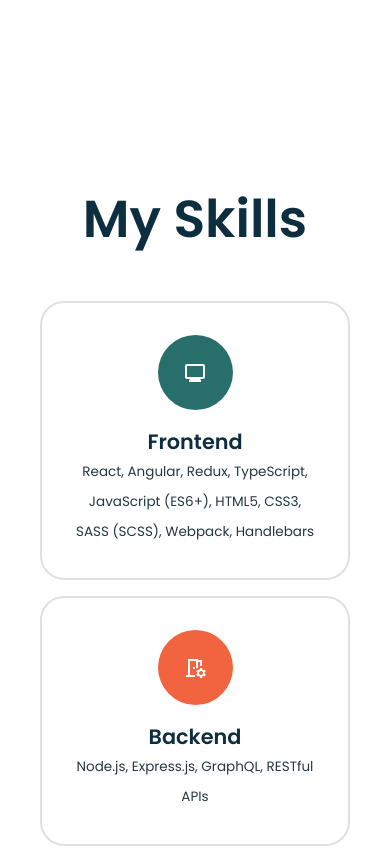
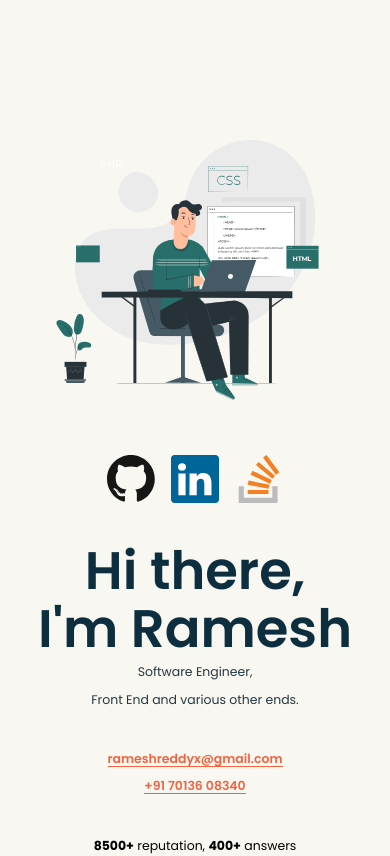
Before and after one commit to rameshx/rameshx.github.io, a React (Create React App) app: page / in a window 390 px wide. Shown: the top 856 px of the page. Built offline with nearby package versions, Linux system fonts and the light colour scheme.

Commit message:
add about section with styles, assets

```diff
--- a/src/App.js
+++ b/src/App.js
@@ -3,15 +3,19 @@
 import { Projects } from './projects/Projects';
 import { Footer } from './footer/Footer';
 import { Header } from './header/Header';
+import { About } from './about/About';
 import './App.scss';
 
 function App() {
   return (
     <>
       <Header />
-      <Skills />
-      <Experience />
-      <Projects />
+      <main>
+        <About />
+        <Skills />
+        <Experience />
+        <Projects />
+      </main>
       <Footer />
     </>
   );
--- /dev/null
+++ b/src/Constants.js
@@ -0,0 +1,6 @@
+export const EMAIL = 'rameshreddyx@gmail.com';
+export const MOBILE = '+91 70136 08340';
+export const WHATSAPP = 'https://wa.me/917013608340';
+export const LINKEDIN = 'https://www.linkedin.com/in/rameshreddyp/';
+export const STACK_OVERFLOW = 'https://stackoverflow.com/users/9765167/ramesh-reddy';
+export const GITHUB = 'https://github.com/rameshx';
--- /dev/null
+++ b/src/about/About.jsx
@@ -0,0 +1,67 @@
+import { GitHub } from '../assets/GitHub';
+import { LinkedIn } from '../assets/LinkedIn';
+import { StackOverflow } from '../assets/StackOverflow';
+import { EMAIL, GITHUB, LINKEDIN, MOBILE, STACK_OVERFLOW } from '../Constants';
+import { ReactComponent as BgAbout } from '../assets/bg-about.svg';
+import './About.scss';
+
+export const About = () => {
+  return (
+    <section id="about" className="about-wrapper">
+      <div className="container about-container">
+        <div className="part-a">
+          <div className="bg">
+            <BgAbout />
+          </div>
+          <div className="logos">
+            <a href={GITHUB} target="_blank" rel="noopener noreferrer">
+              <GitHub />
+            </a>
+            <a href={LINKEDIN} target="_blank" rel="noopener noreferrer">
+              <LinkedIn />
+            </a>
+            <a href={STACK_OVERFLOW} target="_blank" rel="noopener noreferrer">
+              <StackOverflow />
+            </a>
+          </div>
+        </div>
+
+        <div className="part-b">
+          <div className="intro">
+            <h1>
+              Hi there,
+              <br />
+              I'm Ramesh
+            </h1>
+            <p>
+              Software Engineer,
+              <br />
+              Front End and various other ends.
+            </p>
+          </div>
+
+          <div className="contact">
+            <p>
+              <a className="link" href={`mailto:${EMAIL}`}>
+                {EMAIL}
+              </a>
+            </p>
+            <p>
+              <a className="link" href={`tel:${MOBILE.replace(/\s/g, '')}`}>
+                {MOBILE}
+              </a>
+            </p>
+          </div>
+
+          <div className="stack-overflow">
+            <p>
+              <strong>8500+</strong> reputation, <strong>400+</strong> answers
+              <br />
+              <strong>Top 1%</strong> Stack Overflow contributor
+            </p>
+          </div>
+        </div>
+      </div>
+    </section>
+  );
+};
--- /dev/null
+++ b/src/about/About.scss
@@ -0,0 +1,121 @@
+@use '../styles/variables' as *;
+
+.about-wrapper {
+  padding-block-start: $header-height;
+  background-color: $background-section;
+
+  .about-container {
+    h1,
+    p {
+      margin: 0;
+    }
+
+    padding-block: 5rem;
+    display: flex;
+    align-items: center;
+    gap: 2rem;
+
+    .part-a {
+      flex-grow: 1;
+      display: flex;
+      flex-direction: column;
+      align-items: center;
+      gap: 2rem;
+
+      .bg {
+        svg {
+          width: 500px;
+          aspect-ratio: 1;
+        }
+      }
+
+      .logos {
+        display: flex;
+        align-items: center;
+        justify-content: center;
+        gap: 1rem;
+
+        svg {
+          width: 48px;
+          aspect-ratio: 1;
+        }
+      }
+    }
+
+    .part-b {
+      margin-left: auto;
+      display: flex;
+      flex-direction: column;
+      gap: 2rem;
+
+      .intro {
+        h1 {
+          font-weight: 600;
+          color: $color-text-1;
+          line-height: 1.1;
+        }
+        p {
+          color: $color-text-2;
+        }
+      }
+    }
+  }
+}
+
+@media (max-width: $width-xl) {
+  .about-wrapper {
+    .about-container {
+      .part-a {
+        .bg {
+          svg {
+            width: 400px;
+          }
+        }
+      }
+    }
+  }
+}
+
+@media (max-width: $width-l) {
+  .about-wrapper {
+    .about-container {
+      flex-direction: column;
+      .part-a {
+        flex-direction: row;
+      }
+
+      .part-b {
+        margin-inline: auto;
+        text-align: center;
+      }
+    }
+  }
+}
+
+@media (max-width: $width-m) {
+  .about-wrapper {
+    .about-container {
+      padding-block-start: 3rem;
+
+      .part-a {
+        flex-direction: column;
+      }
+    }
+  }
+}
+
+@media (max-width: $width-s) {
+  .about-wrapper {
+    .about-container {
+      padding-block-start: 1rem;
+
+      .part-a {
+        .bg {
+          svg {
+            width: 100%;
+          }
+        }
+      }
+    }
+  }
+}
--- /dev/null
+++ b/src/assets/GitHub.jsx
@@ -0,0 +1,14 @@
+export const GitHub = () => {
+  return (
+    <svg
+      viewBox="0 0 256 249"
+      xmlns="http://www.w3.org/2000/svg"
+      preserveAspectRatio="xMinYMin meet"
+    >
+      <g fill="#161614">
+        <path d="M127.505 0C57.095 0 0 57.085 0 127.505c0 56.336 36.534 104.13 87.196 120.99 6.372 1.18 8.712-2.766 8.712-6.134 0-3.04-.119-13.085-.173-23.739-35.473 7.713-42.958-15.044-42.958-15.044-5.8-14.738-14.157-18.656-14.157-18.656-11.568-7.914.872-7.752.872-7.752 12.804.9 19.546 13.14 19.546 13.14 11.372 19.493 29.828 13.857 37.104 10.6 1.144-8.242 4.449-13.866 8.095-17.05-28.32-3.225-58.092-14.158-58.092-63.014 0-13.92 4.981-25.295 13.138-34.224-1.324-3.212-5.688-16.18 1.235-33.743 0 0 10.707-3.427 35.073 13.07 10.17-2.826 21.078-4.242 31.914-4.29 10.836.048 21.752 1.464 31.942 4.29 24.337-16.497 35.029-13.07 35.029-13.07 6.94 17.563 2.574 30.531 1.25 33.743 8.175 8.929 13.122 20.303 13.122 34.224 0 48.972-29.828 59.756-58.22 62.912 4.573 3.957 8.648 11.717 8.648 23.612 0 17.06-.148 30.791-.148 34.991 0 3.393 2.295 7.369 8.759 6.117 50.634-16.879 87.122-64.656 87.122-120.973C255.009 57.085 197.922 0 127.505 0" />
+        <path d="M47.755 181.634c-.28.633-1.278.823-2.185.389-.925-.416-1.445-1.28-1.145-1.916.275-.652 1.273-.834 2.196-.396.927.415 1.455 1.287 1.134 1.923M54.027 187.23c-.608.564-1.797.302-2.604-.589-.834-.889-.99-2.077-.373-2.65.627-.563 1.78-.3 2.616.59.834.899.996 2.08.36 2.65M58.33 194.39c-.782.543-2.06.034-2.849-1.1-.781-1.133-.781-2.493.017-3.038.792-.545 2.05-.055 2.85 1.07.78 1.153.78 2.513-.019 3.069M65.606 202.683c-.699.77-2.187.564-3.277-.488-1.114-1.028-1.425-2.487-.724-3.258.707-.772 2.204-.555 3.302.488 1.107 1.026 1.445 2.496.7 3.258M75.01 205.483c-.307.998-1.741 1.452-3.185 1.028-1.442-.437-2.386-1.607-2.095-2.616.3-1.005 1.74-1.478 3.195-1.024 1.44.435 2.386 1.596 2.086 2.612M85.714 206.67c.036 1.052-1.189 1.924-2.705 1.943-1.525.033-2.758-.818-2.774-1.852 0-1.062 1.197-1.926 2.721-1.951 1.516-.03 2.758.815 2.758 1.86M96.228 206.267c.182 1.026-.872 2.08-2.377 2.36-1.48.27-2.85-.363-3.039-1.38-.184-1.052.89-2.105 2.367-2.378 1.508-.262 2.857.355 3.049 1.398" />
+      </g>
+    </svg>
+  );
+};
--- /dev/null
+++ b/src/assets/LinkedIn.jsx
@@ -0,0 +1,16 @@
+export const LinkedIn = () => {
+  return (
+    <svg xmlns="http://www.w3.org/2000/svg" viewBox="0 0 256 256">
+      <g fill="none">
+        <path
+          d="M0 18.338C0 8.216 8.474 0 18.92 0h218.16C247.53 0 256 8.216 256 18.338v219.327C256 247.79 247.53 256 237.08 256H18.92C8.475 256 0 247.791 0 237.668V18.335z"
+          fill="#069"
+        />
+        <path
+          d="M77.796 214.238V98.986H39.488v115.252H77.8zM58.65 83.253c13.356 0 21.671-8.85 21.671-19.91-.25-11.312-8.315-19.915-21.417-19.915-13.111 0-21.674 8.603-21.674 19.914 0 11.06 8.312 19.91 21.169 19.91h.248zM99 214.238h38.305v-64.355c0-3.44.25-6.889 1.262-9.346 2.768-6.885 9.071-14.012 19.656-14.012 13.858 0 19.405 10.568 19.405 26.063v61.65h38.304v-66.082c0-35.399-18.896-51.872-44.099-51.872-20.663 0-29.738 11.549-34.78 19.415h.255V98.99H99.002c.5 10.812-.003 115.252-.003 115.252z"
+          fill="#fff"
+        />
+      </g>
+    </svg>
+  );
+};
--- /dev/null
+++ b/src/assets/StackOverflow.jsx
@@ -0,0 +1,14 @@
+export const StackOverflow = () => {
+  return (
+    <svg viewBox="0 0 169.61 200" xmlns="http://www.w3.org/2000/svg">
+      <path
+        d="M140.44 178.38v-48.65h21.61V200H0v-70.27h21.61v48.65z"
+        fill="#bcbbbb"
+      />
+      <path
+        d="M124.24 140.54l4.32-16.22-86.97-17.83-3.78 17.83zM49.7 82.16L130.72 120l7.56-16.22-81.02-37.83zm22.68-40l68.06 57.3 11.35-13.51-68.6-57.3-11.35 13.51zM116.14 0l-14.59 10.81 53.48 71.89 14.58-10.81zM37.81 162.16h86.43v-16.21H37.81z"
+        fill="#f48024"
+      />
+    </svg>
+  );
+};
--- a/src/header/Header.jsx
+++ b/src/header/Header.jsx
@@ -39,7 +39,7 @@
   return (
     <header className={`header${isMobileNavOpen ? ' mobile-nav-visible' : ''}`}>
       <div className="container">
-        <Ramesh />
+        <a href="#about"><Ramesh /></a>
 
         <nav className="nav">
           <ul className="nav-list">
--- a/src/index.scss
+++ b/src/index.scss
@@ -13,7 +13,6 @@
 
 body {
   margin: 0;
-  padding-block-start: index.$header-height;
 
   font-family: 'Poppins', sans-serif;
   -webkit-font-smoothing: antialiased;
@@ -40,7 +39,9 @@
   color: index.$color-text-2;
   line-height: 1;
 
-  &:hover, &:active, &:focus {
+  &:hover,
+  &:active,
+  &:focus {
     border-bottom: 1px solid index.$color-primary;
     color: index.$color-primary;
   }
--- a/src/styles/_typography.scss
+++ b/src/styles/_typography.scss
@@ -36,7 +36,7 @@
 }
 
 @media (max-width: 992px) {
-  $factor: 0.9;
+  $factor: 0.85;
 
   h1,
   .h1 {
@@ -112,7 +112,7 @@
 }
 
 @media (max-width: 576px) {
-  $factor: 0.65;
+  $factor: 0.6;
 
   h1,
   .h1 {
--- a/src/styles/_variables.scss
+++ b/src/styles/_variables.scss
@@ -14,7 +14,7 @@
 $border-color-experience: #3f5a65;
 
 // font-sizes
-$font-size-h1: 7rem;
+$font-size-h1: 5.5rem;
 $font-size-h2: 5rem;
 $font-size-h3: 3.5rem;
 $font-size-h4: 3rem;
```
Also changed, not shown: src/footer/Footer.jsx (+8 -7 lines), src/assets/bg-about.svg (added).
